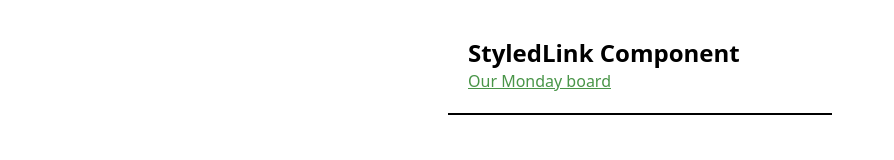
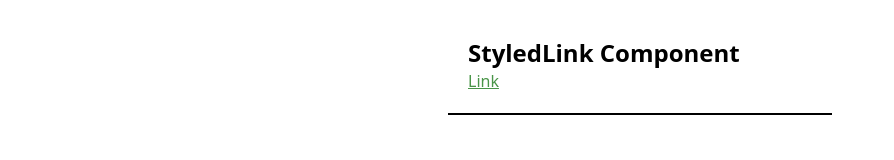
Before and after one commit to Kankenny/Friday, a React (Create React App) app in the folder frontend/: page /playground in a window 1280 px wide. Shown: the part 523-683 px from the top of the page, without its empty margins (0-894 px from the left). Built offline with nearby package versions, Linux system fonts and the light colour scheme; the HTML template or start-up script is replaced by a standard one.

Commit message:
Updated StyledLink

```diff
--- a/frontend/src/components/routes/Playground.tsx
+++ b/frontend/src/components/routes/Playground.tsx
@@ -36,7 +36,7 @@ const Playground = () => {
 
       <div className="w-96 space-y-4 border-b-2 border-b-black mb-10 p-5">
         <h1 className="text-2xl font-bold">StyledLink Component</h1>
-        <StyledLink href="something" linkText="somethingElse" />
+        <StyledLink href="add link here" linkText="Link" />
       </div>
 
       <div className="w-96 space-y-4 border-b-2 border-b-black mb-10 p-5">
--- a/frontend/src/components/ui/StyledLink.tsx
+++ b/frontend/src/components/ui/StyledLink.tsx
@@ -6,10 +6,10 @@ type Props = {
 const StyledLink = ({ href, linkText }: Props) => {
   return (
     <a
-      href="https://mddlknntt.monday.com/boards/4007749836"
+      href= {href}
       className="underline text-tertiary hover:duration-200 hover:text-secondary"
     >
-      Our Monday board
+      {linkText}
     </a>
   )
 }
```
